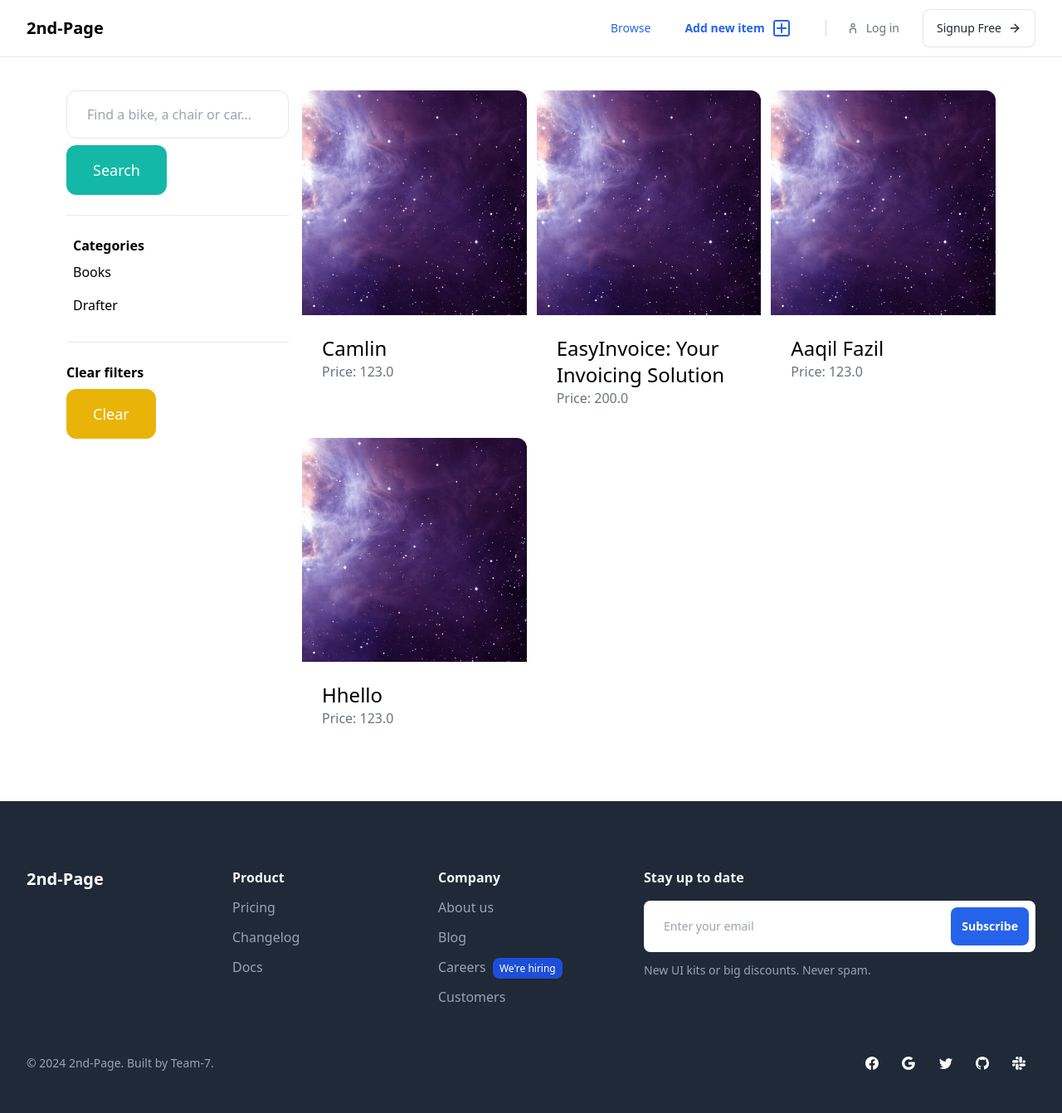
After one commit to fosszil/2page, a Django app: page /items/ in a window 1280 px wide. The commit adds this page. Shown: the whole page at 83% size. Run offline with Django 5.2, Linux system fonts and the light colour scheme; data comes from the database, SQL or seed files in the repository; some libraries are stand-ins or nearby versions.

Commit message:
implemented searching and filtering

```diff
--- a/core/templates/core/base.html
+++ b/core/templates/core/base.html
@@ -25,7 +25,7 @@
             </div>
             <div id="navbar-collapse-with-animation" class="hs-collapse hidden overflow-hidden transition-all duration-300 basis-full grow sm:block">
             <div class="flex flex-col gap-y-4 gap-x-0 mt-5 sm:flex-row sm:items-center sm:justify-end sm:gap-y-0 sm:gap-x-7 sm:mt-0 sm:ps-7">
-                <a class="font-medium text-blue-600 sm:py-6 dark:text-blue-500" href="/">Browse</a>
+                <a class="font-medium text-blue-600 sm:py-6 dark:text-blue-500" href="{% url 'item:items' %}">Browse</a>
                 <!-- <a class="font-medium text-gray-500 hover:text-gray-400 sm:py-6 dark:text-gray-400 dark:hover:text-gray-500" href="#">New Item</a>
                 <a class="font-medium text-gray-500 hover:text-gray-400 sm:py-6 dark:text-gray-400 dark:hover:text-gray-500" href="#">Blog</a> -->
 
--- /dev/null
+++ b/item/templates/item/items.html
@@ -0,0 +1,55 @@
+{% extends 'core/base.html' %}
+
+{% block title %}Items{% endblock %}
+
+{% block content %}
+<div class="pb-6 grid grid-cols-4 gap-4 ">
+    <div class="col-span-1">
+        <form method="get" action="{% url 'item:items' %}">
+            <input name="query" class="w-full py-4 px-6 border rounded-xl" type="text" value="{{ query }}"
+                placeholder="Find a bike, a chair or car...">
+
+            <button class="mt-2 py-4 px-8 text-lg bg-teal-500 text-white rounded-xl">Search</button>
+        </form>
+
+        <hr class="my-6">
+
+        <p class="font-bold px-2">Categories</p>
+
+        <ul>
+            {% for category in categories %}
+            <li class="py-2 px-2 rounded-xl{% if category.id == category_id %} bg-gray-200{% endif %}">
+                <a href="{% url 'item:items' %}?query={{ query }}&category={{ category.id }}">{{ category.name }}</a>
+            </li>
+            {% endfor %}
+        </ul>
+
+        <hr class="my-6">
+
+        <p class="font-semibold">Clear filters</p>
+
+        <ul>
+            <li><a href="{% url 'item:items' %}"
+                    class="mt-2 py-4 px-8 inline-block bg-yellow-500 text-lg rounded-xl text-white">Clear</a>
+    </div>
+
+    <div class="col-span-3">
+        <div class="grid grid-cols-3 gap-3">
+            {% for item in items %}
+            <div>
+                <a href="{% url 'item:detail' item.id %}">
+                    <div>
+                        <img src="{{ item.image.url }}" class="rounded-t-xl">
+                    </div>
+
+                    <div class="p-6 bg-white rounded-b-xl">
+                        <h2 class="text-2xl">{{ item.name }}</h2>
+                        <p class="text-gray-500">Price: {{ item.price }}</p>
+                    </div>
+                </a>
+            </div>
+            {% endfor %}
+        </div>
+    </div>
+</div>
+{% endblock %}
--- a/item/urls.py
+++ b/item/urls.py
@@ -5,6 +5,7 @@ from . import views
 app_name = 'item'
 
 urlpatterns = [
+    path('',views.items,name='items'),
     path('new/',views.new,name='new'),
     path('<int:pk>/',views.detail,name='detail'),
     path('<int:pk>/delete/', views.delete, name='delete'),
--- a/item/views.py
+++ b/item/views.py
@@ -1,8 +1,28 @@
 from django.contrib.auth.decorators import login_required
+from django.db.models import Q
+from django.shortcuts import render,get_object_or_404,redirect
+from .models import Item,Category
+from .forms import NewItemForm,EditItemForm
 
-from django.shortcuts import render,get_object_or_404,redirect
-from .models import Item
-from .forms import NewItemForm,EditItemForm
+def items(request):
+    query = request.GET.get('query', '')
+    category_id = request.GET.get('category',0)
+    categories = Category.objects.all()
+
+    items= Item.objects.filter(is_sold=False)
+
+    if category_id:
+        items = items.filter(category_id=category_id)
+
+    if query:
+        items = items.filter(Q(name__icontains=query) | Q(description__icontains=query))
+
+    return render(request,'item/items.html',{
+        'items':items,
+        'query': query,
+        'categories':categories,
+        'category_id':int(category_id)
+    })
 # Create your views here.
 def detail(request,pk):
     item = get_object_or_404(Item,pk=pk)
```
